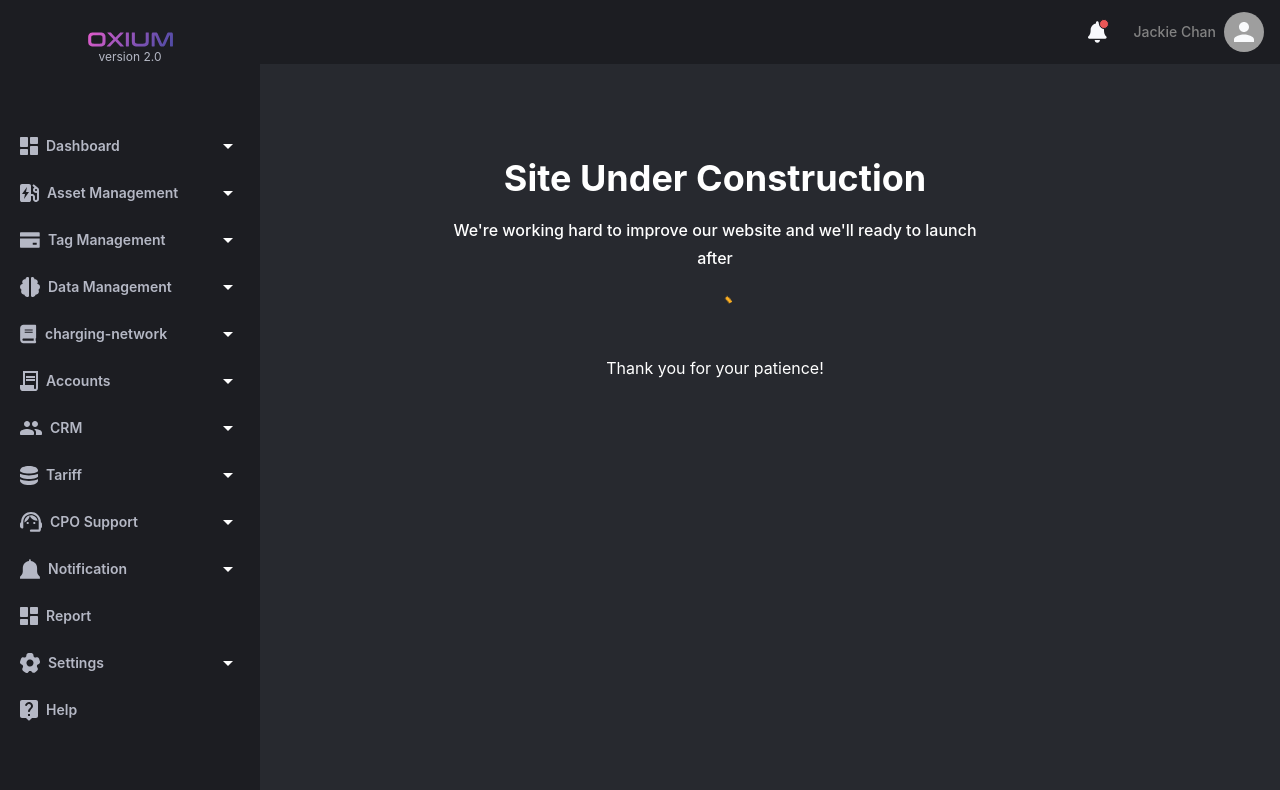
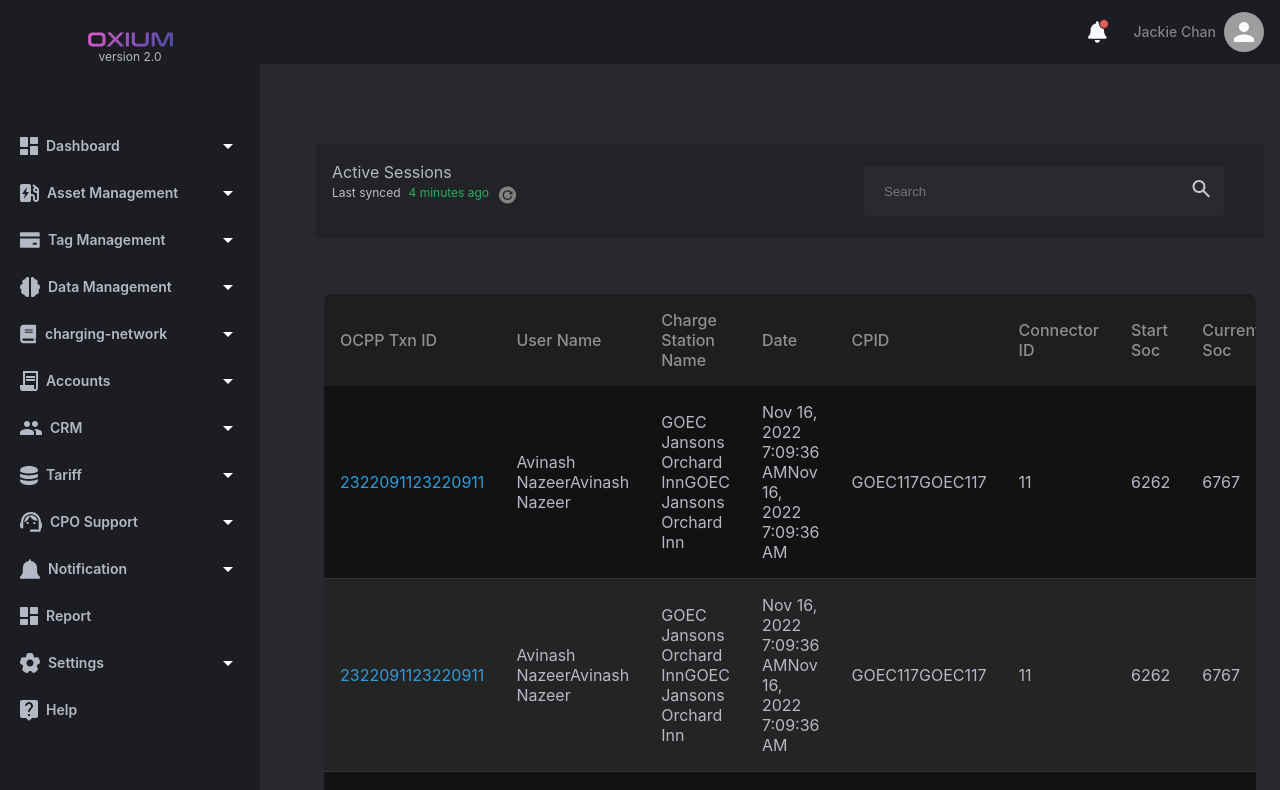
Before and after one commit to XyvinTech/GOEC_dashboard, a React (Create React App) app: page /cpo-support/active-session in a window 1280 px wide. Shown: the top 790 px of the page. Built offline with nearby package versions, Linux system fonts and the light colour scheme.

Commit message:
Active Session

```diff
--- /dev/null
+++ b/src/assets/json/ActiveSessionsData.js
@@ -0,0 +1,67 @@
+export const DummyData = [
+    {
+        "OCPP Txn ID": "23220911",
+        "User Name": "Avinash Nazeer",
+        "Charge Station Name": "GOEC Jansons Orchard Inn",
+        "Date": "Nov 16, 2022 7:09:36 AM",
+        "CPID": "GOEC117",
+        "Connector ID":"1",
+        "Start Soc":"62",
+        "Current Soc":"67",
+        "Duration(Min)":"00:05:13",
+        "Units Consumed(kWh)":"1.65",
+        "Charge Speed(kW)":"21.07",
+        "Last Meter Received":"Nov 16, 2022 7:09:36 AM",
+        "Transaction Mode":"RFID",
+        "Terminate Session":"Stop"
+    },
+    {
+        "OCPP Txn ID": "23220911",
+        "User Name": "Avinash Nazeer",
+        "Charge Station Name": "GOEC Jansons Orchard Inn",
+        "Date": "Nov 16, 2022 7:09:36 AM",
+        "CPID": "GOEC117",
+        "Connector ID":"1",
+        "Start Soc":"62",
+        "Current Soc":"67",
+        "Duration(Min)":"00:05:13",
+        "Units Consumed(kWh)":"1.65",
+        "Charge Speed(kW)":"21.07",
+        "Last Meter Received":"Nov 16, 2022 7:09:36 AM",
+        "Transaction Mode":"RFID",
+        "Terminate Session":"Stop"
+    },
+    {
+        "OCPP Txn ID": "23220911",
+        "User Name": "Avinash Nazeer",
+        "Charge Station Name": "GOEC Jansons Orchard Inn",
+        "Date": "Nov 16, 2022 7:09:36 AM",
+        "CPID": "GOEC117",
+        "Connector ID":"1",
+        "Start Soc":"62",
+        "Current Soc":"67",
+        "Duration(Min)":"00:05:13",
+        "Units Consumed(kWh)":"1.65",
+        "Charge Speed(kW)":"21.07",
+        "Last Meter Received":"Nov 16, 2022 7:09:36 AM",
+        "Transaction Mode":"RFID",
+        "Terminate Session":"Stop"
+    },
+    {
+        "OCPP Txn ID": "23220911",
+        "User Name": "Avinash Nazeer",
+        "Charge Station Name": "GOEC Jansons Orchard Inn",
+        "Date": "Nov 16, 2022 7:09:36 AM",
+        "CPID": "GOEC117",
+        "Connector ID":"1",
+        "Start Soc":"62",
+        "Current Soc":"67",
+        "Duration(Min)":"00:05:13",
+        "Units Consumed(kWh)":"1.65",
+        "Charge Speed(kW)":"21.07",
+        "Last Meter Received":"Nov 16, 2022 7:09:36 AM",
+        "Transaction Mode":"RFID"
+        ,
+        "Terminate Session":"Stop"
+    }
+]
--- /dev/null
+++ b/src/components/cpoSupport/activeSession/AllActiveSession.jsx
@@ -0,0 +1,56 @@
+import { Box, Stack, Typography } from '@mui/material'
+import React from 'react'
+import StyledSearchField from '../../../ui/styledSearchField'
+import StyledTable from '../../../ui/styledTable'
+import { ReactComponent as ReloadIcon } from '../../../assets/icons/reload.svg'
+import { DummyData } from '../../../assets/json/ActiveSessionsData'
+const tableHeader = [
+  'OCPP Txn ID',
+  'User Name',
+  'Charge Station Name',
+  'Date',
+  'CPID',
+  'Connector ID',
+  'Start Soc',
+  'Current Soc',
+  'Duration(Min)',
+  'Units Consumed(kWh)',
+  'Charge Speed(kW)',
+  'Last Meter Received',
+  'Transaction Mode',
+  'Terminate Session'
+
+]
+export default function ActiveSession() {
+  return (
+    <>
+
+<Box
+        sx={{
+          display: 'flex',
+          flexDirection: 'row',
+          alignItems: 'center',
+          backgroundColor: 'primary.grey',
+          p: 2,
+          m:2,
+        }}>
+        <Stack direction={'column'} sx={{ mb: 2 }}>
+          <Typography variant='body1' sx={{ color: 'secondary.contrastText' }}>Active Sessions</Typography>
+          <Stack direction={'row'} spacing={1}>
+            <Typography sx={{ color: 'secondary.greytext', fontSize: 12 }}>Last synced</Typography>
+            <Typography sx={{ color: 'success.main', fontSize: 12 }}>4 minutes ago</Typography>
+            <ReloadIcon style={{ cursor: 'pointer' }} />
+          </Stack>
+        </Stack>
+        <Box sx={{ flexGrow: 1 }} />
+        <Box sx={{ mr: 3 }}>
+          <StyledSearchField placeholder={'Search'} />
+        </Box>
+      </Box>
+      <Box sx={{p:3}}>
+        <StyledTable headers={tableHeader} data={DummyData}/>
+      </Box>
+
+    </>
+  )
+}
--- a/src/core/routes/routes-config.js
+++ b/src/core/routes/routes-config.js
@@ -8,7 +8,7 @@ import ChargingStation from "../../pages/chargingStation";
 import UnderConstruction from "../../pages/UnderConstruction";
 import NotFoundPage from "../../pages/NotFound";
 import ChargeStationDetail from "../../components/assetManagement/chargingStations/chargeStationDetail";
-
+import AllActiveSession from "../../components/cpoSupport/activeSession/AllActiveSession"
 
 const RoutesConfig = () => {
 
@@ -163,10 +163,11 @@ const RoutesConfig = () => {
                 //!---------CPO
                 {
                     path: 'cpo-support',
+                    element: <DashboardLayout />,
                     children: [
                         {
                             path: 'active-session',
-                            element: <UnderConstruction />,
+                            element: <AllActiveSession/>,
                         },
                         {
                             path: 'remote-session',
--- a/src/ui/styledTable.jsx
+++ b/src/ui/styledTable.jsx
@@ -7,6 +7,7 @@ import StyledPagination from "./styledPagination";
 // StyledTable component
 const StyledTable = ({ headers, data }) => {
   const [anchorEl, setAnchorEl] = useState(null);
+  const[showAction,setShowAction]=useState(true);
   const [openMenuRowIndex, setOpenMenuRowIndex] = useState(null);
   // pagination
 
@@ -51,20 +52,31 @@ const StyledTable = ({ headers, data }) => {
             <tr key={rowIndex}>
               {headers.map((header, cellIndex) => {
                 const isStatusColumn = header.toLowerCase() === "status";
-
+                const isTerminateSession =
+                  header.toLowerCase() === "terminate session";
                 return (
                   <TableCell
                     key={`${rowIndex}-${header}`}
                     $isfirstcolumn={cellIndex === 0}
                   >
-                     {isStatusColumn ? (
-                      <StatusChip $status={row[header]}>{row[header]}</StatusChip>
+                    {isStatusColumn ? (
+                      <StatusChip $status={row[header]}>
+                        {row[header]}
+                      </StatusChip>
+                    ) : (
+                      row[header]
+                    )}
+                    {isTerminateSession ? (
+                      <StatusChip $status={row[header]}>
+                        {row[header]}
+                      </StatusChip>
                     ) : (
                       row[header]
                     )}
                   </TableCell>
                 );
               })}
+              ()
               <ActionCell>
                 <IconButton
                   aria-label="more"
@@ -180,13 +192,13 @@ const StatusChip = styled.span`
   border-radius: 10px; // Adjust as needed for the chip look
   color: white;
   text-transform: uppercase;
- font-weight:500;
+  font-weight: 500;
   text-align: center;
   display: inline-block;
   min-width: 60px; // Set a minimum width for uniformity
 
   // Dynamically set the background color based on the status
-  background-color: ${props => {
+  background-color: ${(props) => {
     // Normalize the status to uppercase for case-insensitive comparison
     const status = props.$status.toUpperCase();
 
```
Also changed, not shown: src/components/cpoSupport/activeSession/index.jsx (deleted, +0 -7 lines).
